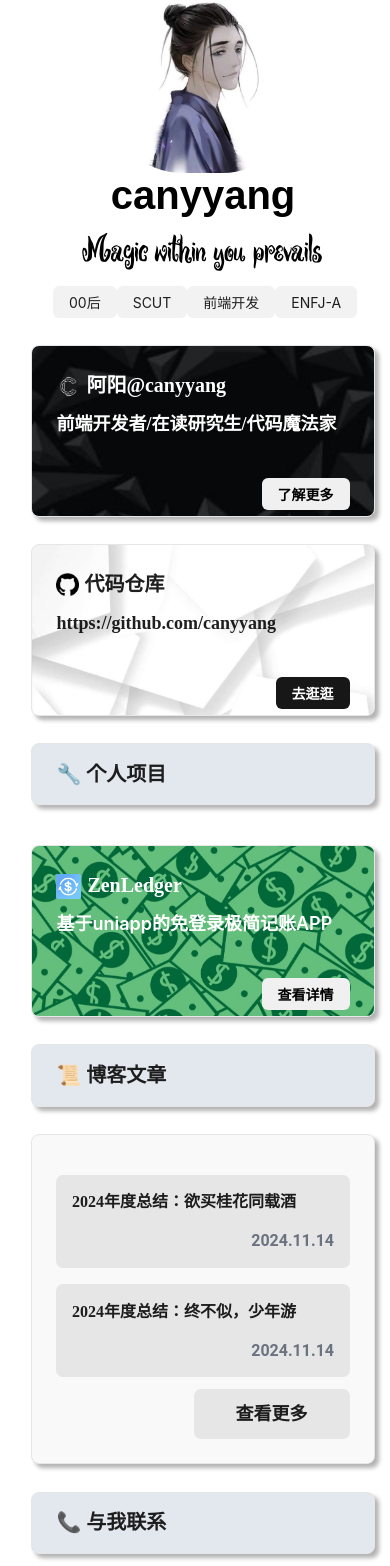
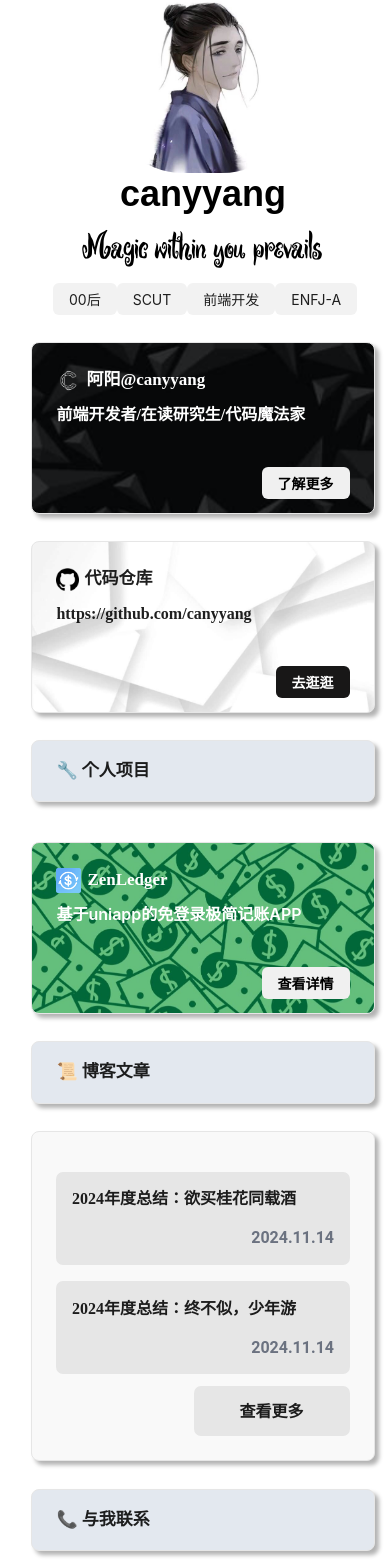
Before and after one commit to canyyang/blog, a React (Vite) app: page / in a window 390 px wide. Shown: the part 69-1635 px from the top of the page. Built offline with nearby package versions, Linux system fonts and the light colour scheme.

Commit message:
UPDATE mobile fontsize

```diff
--- a/src/pages/Home/Home.module.css
+++ b/src/pages/Home/Home.module.css
@@ -266,7 +266,7 @@
 
     .name {
         font-weight: 700;
-        font-size: 40px;
+        font-size: 36px;
     }
 
     .slogan {
@@ -322,21 +322,16 @@
         background-color: #f9f9f9;
     }
 
-    .card:hover {
-        box-shadow: 8px 8px 8px rgba(0, 0, 0, 0.3);
-        cursor: pointer;
-    }
-
     .intro-title {
         margin-bottom: 8px;
         font-family: SimHei;
-        font-size: 20px;
+        font-size: 17px;
         font-weight: bold;
     }
 
     .intro-context {
         margin-bottom: 40px;
-        font-size: 18px;
+        font-size: 16px;
         font-weight: 600;
     }
 
@@ -384,7 +379,7 @@
         display: flex;
         align-items: center;
         height: 16vw;
-        font-size: 20px;
+        font-size: 17px;
         font-weight: bold;
         font-family: Fangzheng Cartoon, SimHei;
         background-color: #e3e8ef;
@@ -400,11 +395,6 @@
         cursor: pointer;
         color: #ffffff;
         background-size:  88vw 44vw;
-    }
-
-    .item:hover {
-        box-shadow: 8px 8px 8px rgba(0, 0, 0, 0.3);
-        cursor: pointer;
     }
 
     .first-item {
@@ -447,7 +437,7 @@
         text-align: center;
         line-height: 50px;
         border-radius: 7px;
-        font-size: 18px;
+        font-size: 16px;
         font-weight: 900;
         background-color: #e6e6e6;
     }
@@ -460,7 +450,7 @@
         border-radius: 8px;
         width: 88vw;
         height: 16vw;
-        font-size: 18px;
+        font-size: 16px;
         font-weight: bold;
         font-family: Microsoft YaHei;
     }
```
